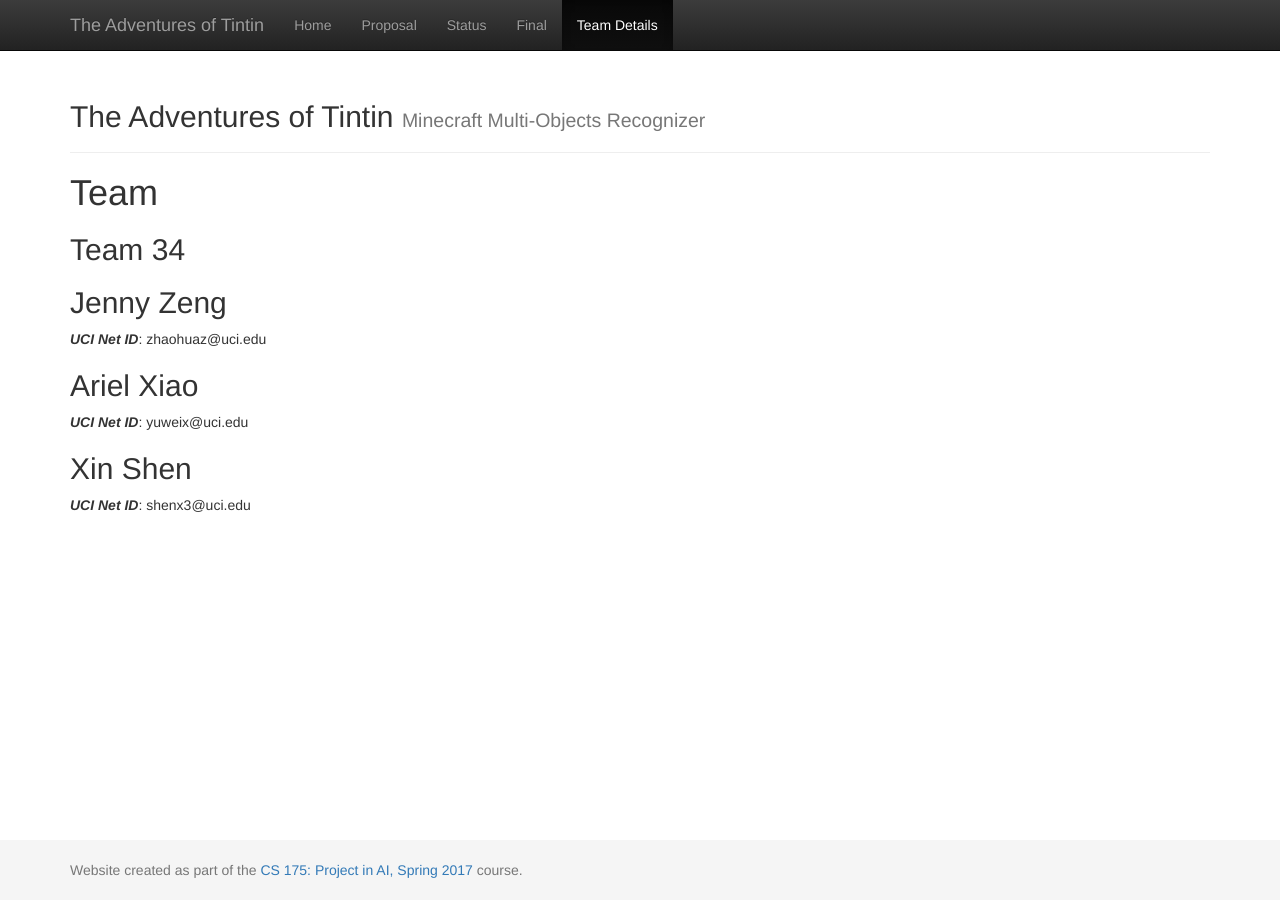
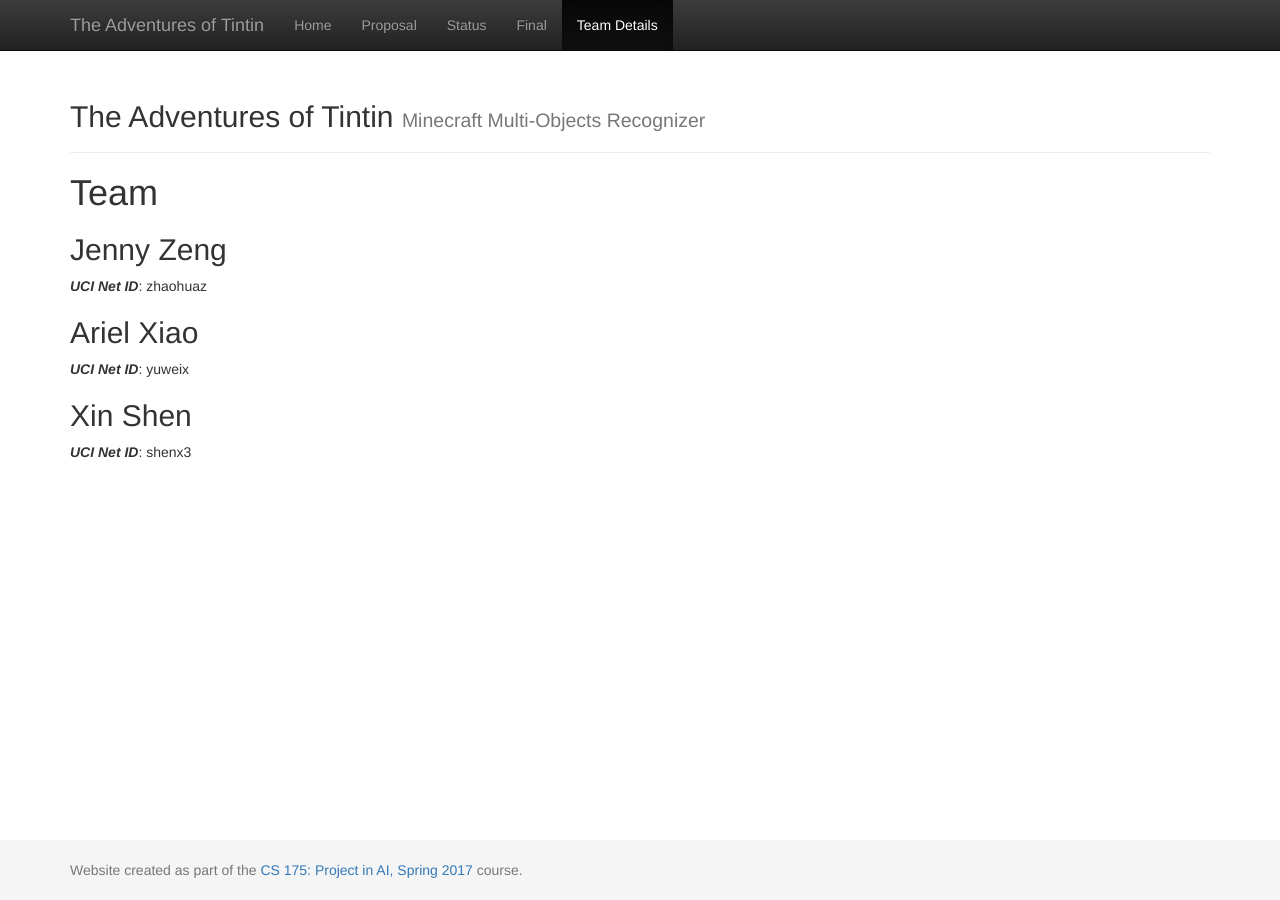
Before and after one commit to jennyzeng/Minecraft-AI, a Jekyll site: the page built from docs/team.md, in a window 1280 px wide. Built offline with Jekyll 4.4.1, drawn with Linux system fonts in a browser that asks for light colours.

```diff
--- a/docs/team.md
+++ b/docs/team.md
@@ -5,13 +5,13 @@
 
 # {{ page.title }}
 
-## Team 34
+
 
 ## Jenny Zeng
-***UCI Net ID***: zhaohuaz@uci.edu
+***UCI Net ID***: zhaohuaz
 
 ## Ariel Xiao
-***UCI Net ID***: yuweix@uci.edu
+***UCI Net ID***: yuweix
 
 ## Xin Shen
-***UCI Net ID***: shenx3@uci.edu
+***UCI Net ID***: shenx3
```
Also changed, not shown: docs/index.md (+4 -3 lines).
